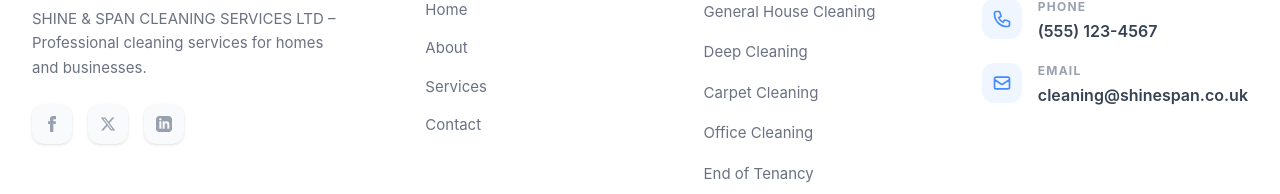
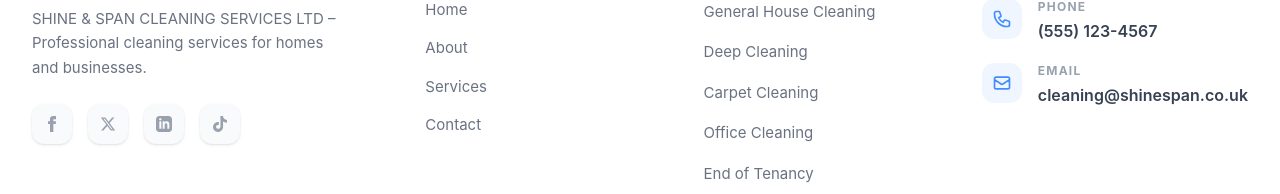
Before and after one commit to asim007464/Shine-Span-project, a React (Vite) app: page / in a window 1280 px wide. Shown: the part 2842-3036 px from the top of the page. Built offline with nearby package versions, Linux system fonts and the light colour scheme.

Commit message:
created tiktok

```diff
--- a/src/components/Homecomponents/Footer.jsx
+++ b/src/components/Homecomponents/Footer.jsx
@@ -46,23 +46,32 @@ const Footer = () => {
               {[
                 {
                   name: "Facebook",
+                  url: "https://facebook.com",
                   path: "M9 8h-3v4h3v12h5v-12h3.642l.358-4h-4v-1.667c0-.955.192-1.333 1.115-1.333h2.885v-5h-3.808c-3.596 0-5.192 1.583-5.192 4.615v3.385z",
                 },
                 {
                   name: "Twitter",
+                  url: "https://twitter.com",
                   path: "M18.244 2.25h3.308l-7.227 8.26 8.502 11.24H16.17l-5.214-6.817L4.99 21.75H1.68l7.73-8.835L1.254 2.25H8.08l4.713 6.231zm-1.161 17.52h1.833L7.084 4.126H5.117z",
                 },
                 {
                   name: "LinkedIn",
+                  url: "https://linkedin.com",
                   path: "M19 0h-14c-2.761 0-5 2.239-5 5v14c0 2.761 2.239 5 5 5h14c2.762 0 5-2.239 5-5v-14c0-2.761-2.238-5-5-5zm-11 19h-3v-11h3v11zm-1.5-12.268c-.966 0-1.75-.79-1.75-1.764s.784-1.764 1.75-1.764 1.75.79 1.75 1.764-.783 1.764-1.75 1.764zm13.5 12.268h-3v-5.604c0-3.368-4-3.113-4 0v5.604h-3v-11h3v1.765c1.396-2.586 7-2.777 7 2.476v6.759z",
+                },
+                {
+                  name: "TikTok",
+                  url: "https://tiktok.com",
+                  path: "M12.525.02c1.31-.02 2.61-.01 3.91-.02.08 1.53.63 3.09 1.75 4.17 1.12 1.11 2.7 1.62 4.24 1.79v4.03c-1.44-.05-2.89-.35-4.2-.97-.57-.26-1.1-.59-1.62-.93-.01 2.92.01 5.84-.02 8.75-.03 1.4-.54 2.79-1.35 3.94-1.31 1.92-3.58 3.17-5.91 3.21-1.43.08-2.86-.31-4.08-1.03-2.02-1.19-3.44-3.37-3.65-5.71-.02-.5-.03-1-.01-1.49.18-1.9 1.12-3.72 2.58-4.96 1.66-1.44 3.98-2.13 6.15-1.72.02 1.48-.04 2.96-.04 4.44-.9-.32-1.98-.23-2.81.31-.75.42-1.24 1.25-1.33 2.1-.1.7.1 1.41.53 1.96.44.63 1.14 1.05 1.88 1.2.52.1 1.06.07 1.57-.03.88-.13 1.65-.71 2.09-1.48.29-.46.46-.98.52-1.52.02-3.58-.01-7.16.02-10.74z",
                 },
               ].map((social, i) => (
                 <a
                   key={i}
-                  href="https://facebook.com"
+                  href={social.url}
                   target="_blank"
                   rel="noopener noreferrer"
                   className="w-10 h-10 rounded-xl bg-gray-50 flex items-center justify-center text-gray-400 hover:bg-[#448cff] hover:text-white hover:-translate-y-1 transition-all duration-300 shadow-sm"
+                  title={social.name}
                 >
                   <svg
                     className="w-4 h-4"
```
